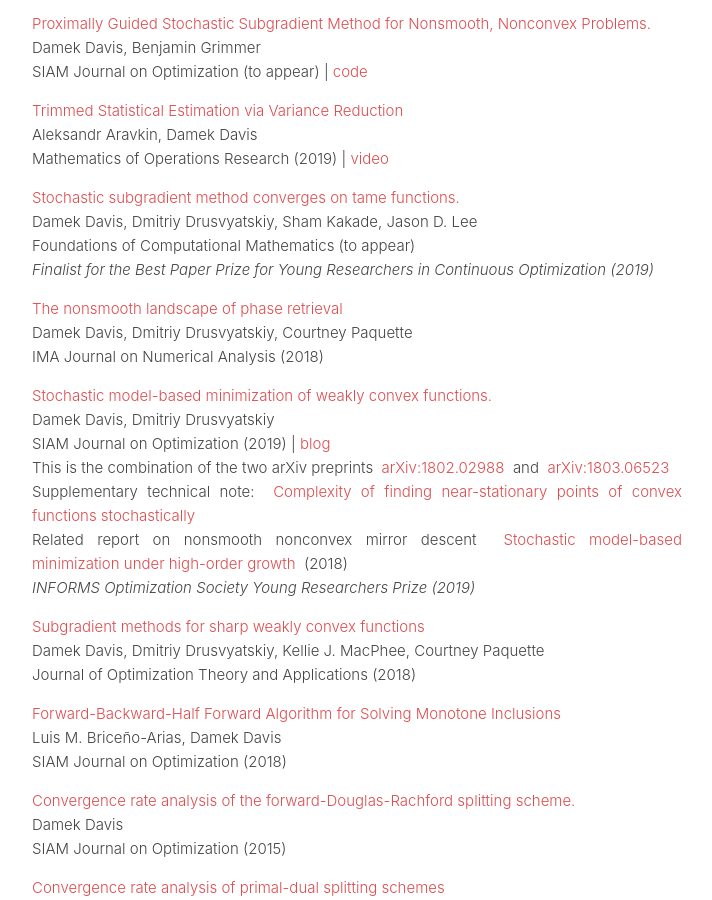
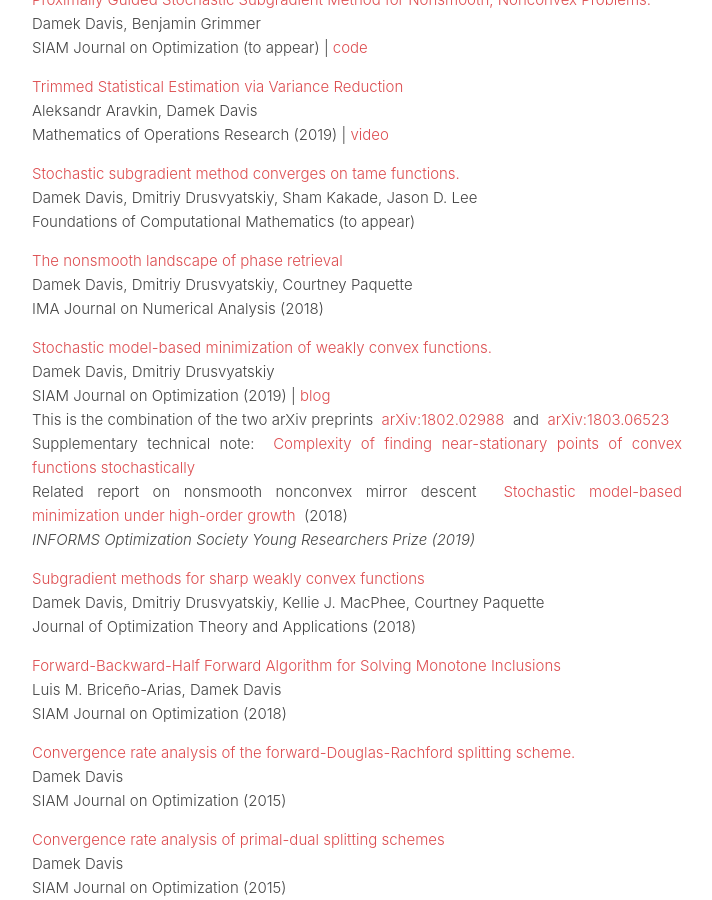
Before and after one commit to damek/damek.github.io, a Jekyll site: the page built from index.md, in a window 1280 px wide and 900 px high, scrolled down 5176 px. Shown: the whole window, without its empty margins (283-995 px from the left). Built offline with Jekyll 4.4.1, drawn with Linux system fonts in a browser that asks for light colours; some of the changed text lies outside the part shown.

Commit message:
remove prize mentions from index.md

```diff
--- a/index.md
+++ b/index.md
@@ -152,7 +152,6 @@
 [Asymptotic normality and optimality in nonsmooth stochastic approximation](https://arxiv.org/abs/2301.06632)
 Damek Davis, Dmitriy Drusvyatskiy, Liwei Jiang
 The Annals of Statistics (to appear)
-*[Second Place in INFORMS Optimization Society 2024 Student Paper Prize](https://connect.informs.org/optimizationsociety/prizes/students-prize/2024)*
 
 [A nearly linearly convergent first-order method for nonsmooth functions with quadratic growth](https://arxiv.org/abs/2205.00064)
 Damek Davis, Liwei Jiang
@@ -209,7 +208,6 @@
 [Stochastic subgradient method converges on tame functions.](https://arxiv.org/abs/1804.07795)
 Damek Davis, Dmitriy Drusvyatskiy, Sham Kakade, Jason D. Lee
 Foundations of Computational Mathematics (to appear)
-*Finalist for the Best Paper Prize for Young Researchers in Continuous Optimization (2019)*
 
 [The nonsmooth landscape of phase retrieval](https://academic.oup.com/imajna/article-abstract/40/4/2652/5684995)
 Damek Davis, Dmitriy Drusvyatskiy, Courtney Paquette
```
